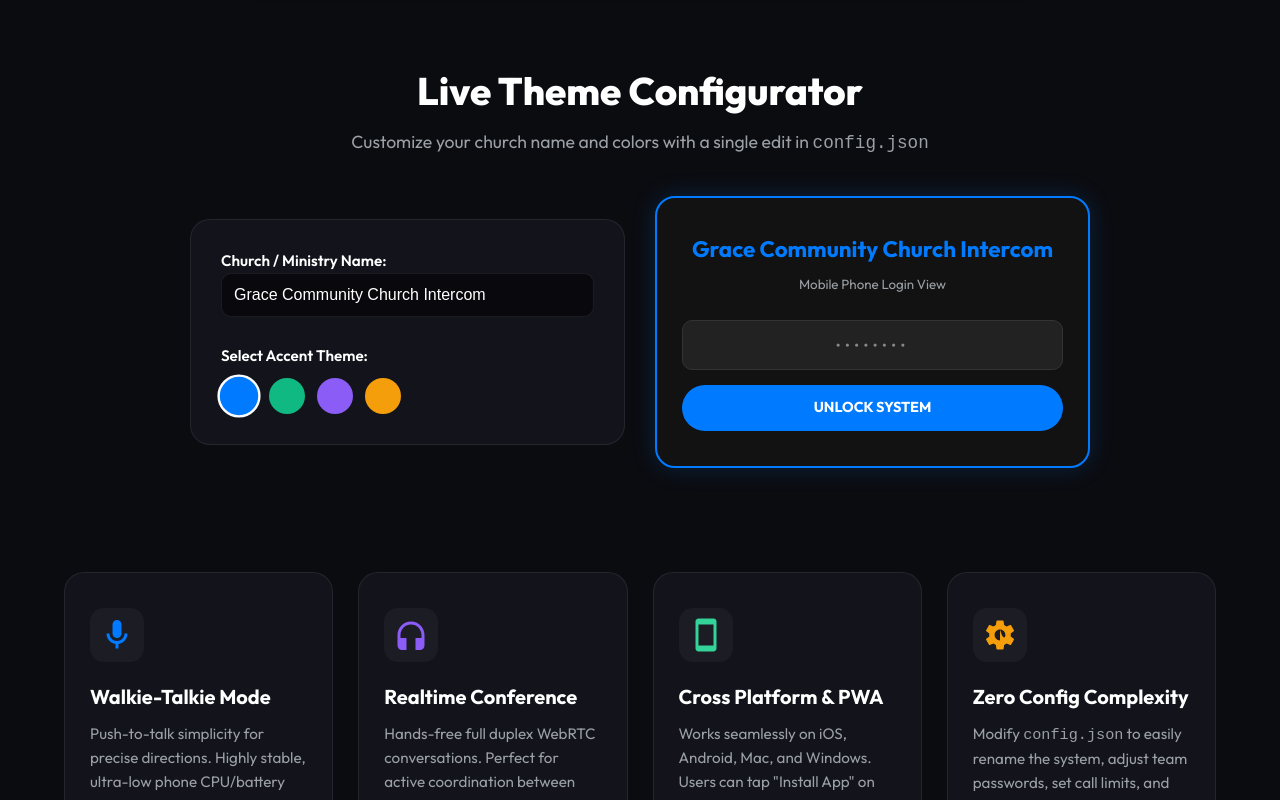
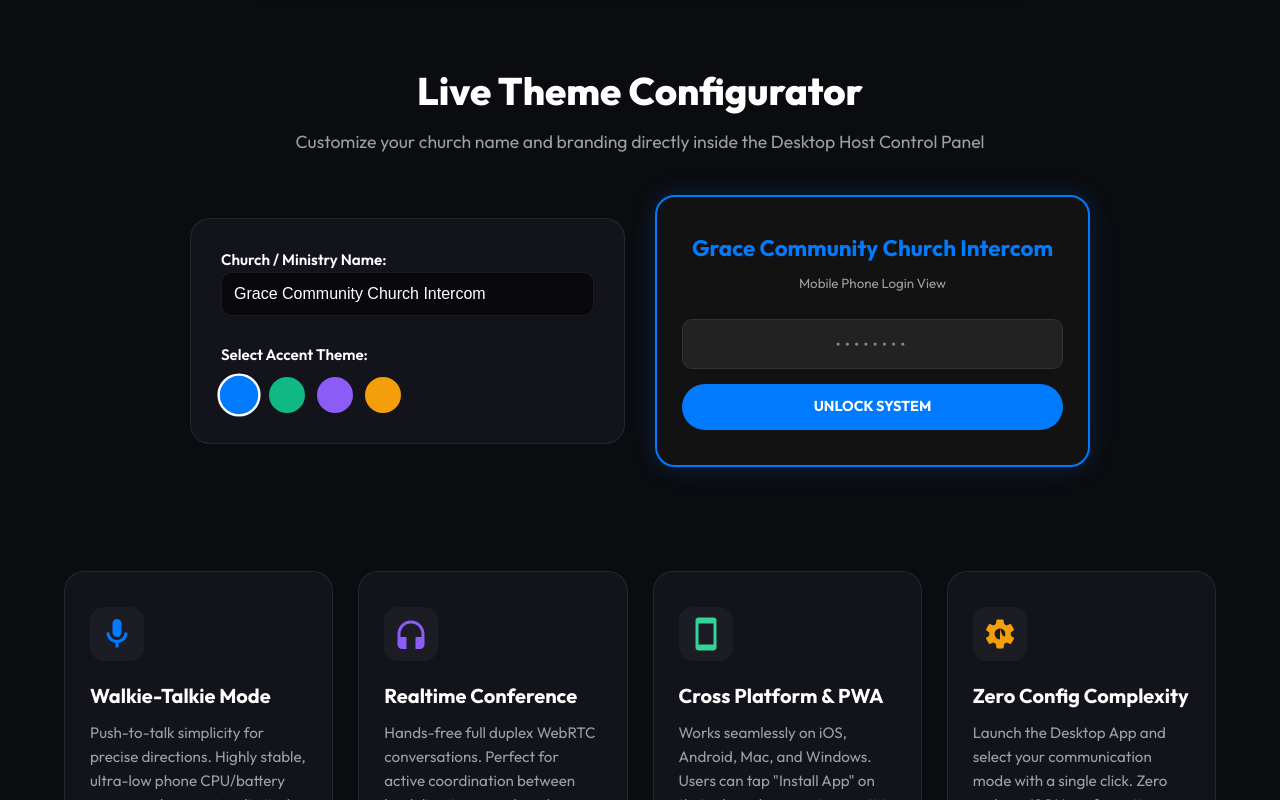
Before and after one commit to ransamie/Church-Intercom-System, a React (Vite) app in the folder website/: page / in a window 1280 px wide. Shown: the part 1360-2160 px from the top of the page. Built offline with nearby package versions, Linux system fonts and the light colour scheme.

Commit message:
Remove legacy config.json text from README and website; replace with Desktop Host Control Panel instructions

```diff
--- a/website/src/App.jsx
+++ b/website/src/App.jsx
@@ -182,7 +182,7 @@ function App() {
         <section className="customizer-section">
           <div className="section-header">
             <h2>Live Theme Configurator</h2>
-            <p>Customize your church name and colors with a single edit in <code>config.json</code></p>
+            <p>Customize your church name and branding directly inside the Desktop Host Control Panel</p>
           </div>
 
           <div className="customizer-grid">
@@ -273,7 +273,7 @@ function App() {
               </svg>
             </div>
             <h3>Zero Config Complexity</h3>
-            <p>Modify <code>config.json</code> to easily rename the system, adjust team passwords, set call limits, and apply your church's color scheme.</p>
+            <p>Launch the Desktop App and select your communication mode with a single click. Zero code or JSON configuration required.</p>
           </div>
         </section>
       </main>
```
Also changed, not shown: 1 other file (tests, documents, lock files or other folders).
